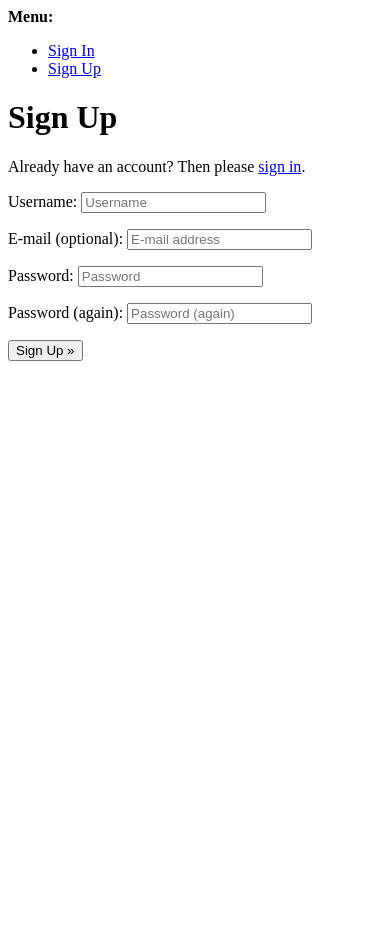
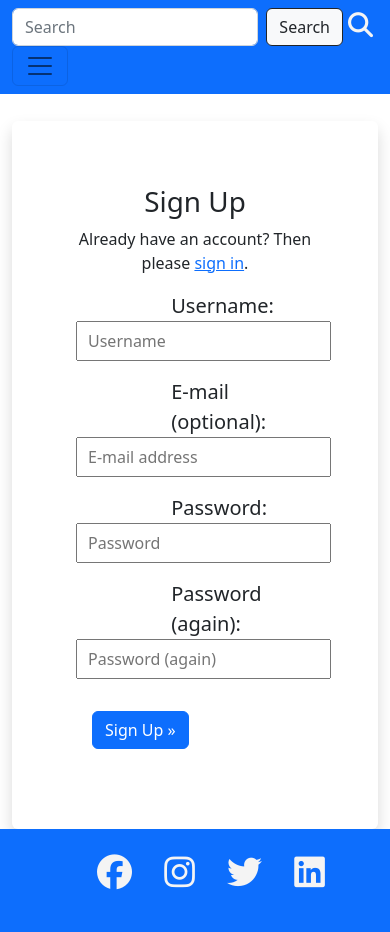
Before and after one commit to rebahama/bimmer-reviewer, a Django app: page /accounts/signup/ in a window 390 px wide. Before the commit the page ends 361 px from the top, so only its background shows below. Run offline with Django 3.2, Linux system fonts and the light colour scheme; some libraries are stand-ins or nearby versions.

Commit message:
style the sign up page

```diff
--- a/static/css/style.css
+++ b/static/css/style.css
@@ -143,7 +143,7 @@ transform: scale(1.1);
 .login-page{
     margin-top: 8%;
 }
-.user-details input[type=text], input[type=password] {
+.user-details input[type=text], input[type=password], input[type=email] {
     margin: auto;
     display: block;
     min-width: 50%;
--- a/templates/account/signup.html
+++ b/templates/account/signup.html
@@ -1,21 +1,28 @@
-{% extends "account/base.html" %}
+{% extends "base.html" %}
 
 {% load i18n %}
 
 {% block head_title %}{% trans "Signup" %}{% endblock %}
 
 {% block content %}
-<h1>{% trans "Sign Up" %}</h1>
-
-<p>{% blocktrans %}Already have an account? Then please <a href="{{ login_url }}">sign in</a>.{% endblocktrans %}</p>
-
+<div class="container">
+  <div class="row login-page">
+    <div class="col-md-6 offset-md-3 shadow p-3 rounded">
+      <div class="user-details p-5">
+        <h1 class="text-center">{% trans "Sign Up" %}</h1>
+        <p class="text-center">{% blocktrans %}Already have an account? Then please <a href="{{ login_url }}">sign
+            in</a>.{% endblocktrans %}</p>
         <form class="signup" id="signup_form" method="post" action="{% url 'account_signup' %}">
           {% csrf_token %}
           {{ form.as_p }}
           {% if redirect_field_value %}
           <input type="hidden" name="{{ redirect_field_name }}" value="{{ redirect_field_value }}" />
           {% endif %}
-  <button type="submit">{% trans "Sign Up" %} &raquo;</button>
+          <button type="submit" class="btn btn-primary m-3">{% trans "Sign Up" %} &raquo;</button>
         </form>
+      </div>
+    </div>
+  </div>
+</div>
 
   {% endblock %}
```
Lines whose indentation alone changed are shown as unchanged.
